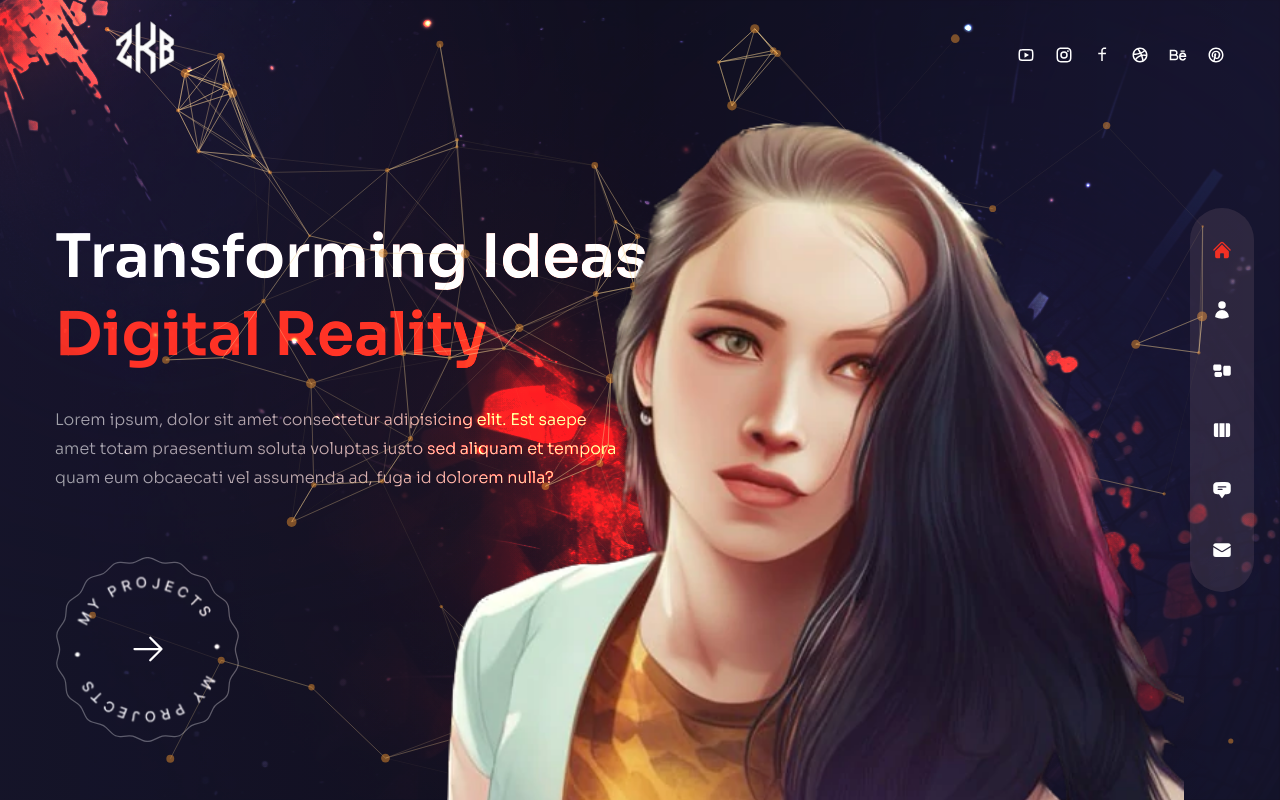
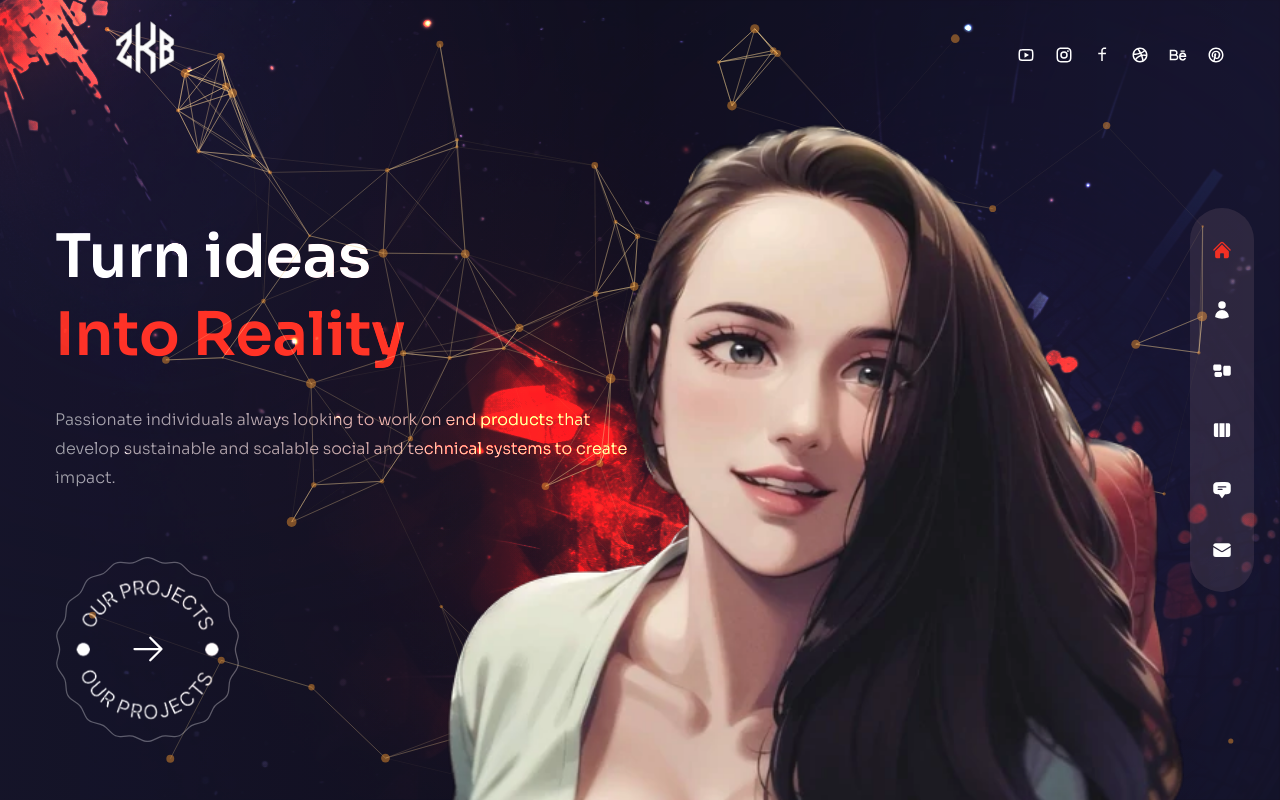
Before and after one commit to 2KovBar/Porfolio, a Next.js app: page / in a window 1280 px wide. Built offline with nearby package versions, Linux system fonts and the light colour scheme.

Commit message:
change info btn, some info about

```diff
--- a/components/Avatar.js
+++ b/components/Avatar.js
@@ -5,7 +5,7 @@ const Avatar = () => {
   return (
     <div className="hidden xl:flex xl:max-w-none">
       <Image
-        src={"/sticker.webp"}
+        src={"/11.webp"}
         width={737}
         height={678}
         alt=""
--- a/components/ProjectsBtn.js
+++ b/components/ProjectsBtn.js
@@ -16,7 +16,7 @@ const ProjectsBtn = () => {
                   bg-circleStar bg-cover bg-center bg-no-repeat group"
       >
         <Image
-          src={"/rounded-text.png"}
+          src={"/Frame_1-removebg-preview.png"}
           width={148}
           height={148}
           alt=""
--- a/pages/index.js
+++ b/pages/index.js
@@ -26,8 +26,8 @@ const Home = () => {
             exit="hidden"
             className="h1"
           >
-            Transforming Ideas <br />
-            <span className="text-accent">Digital Reality</span>
+            Turn ideas <br />
+            <span className="text-accent">Into Reality</span>
           </motion.h1>
           {/* subtitle */}
           <motion.p
@@ -37,9 +37,9 @@ const Home = () => {
             exit="hidden"
             className="max-w-sm xl:max-w-xl mx-auto xl:mx-0 mb-10 xl:mb-16"
           >
-            Lorem ipsum, dolor sit amet consectetur adipisicing elit. Est saepe
-            amet totam praesentium soluta voluptas iusto sed aliquam et tempora
-            quam eum obcaecati vel assumenda ad, fuga id dolorem nulla?
+            Passionate individuals always looking to work on end products that
+            develop sustainable and scalable social and technical systems to
+            create impact.
           </motion.p>
           <div className="flex justify-center xl:hidden relative">
             <ProjectsBtn />
```
Also changed, not shown: public/11.webp (added), public/Frame_1-removebg-preview.png (added).
